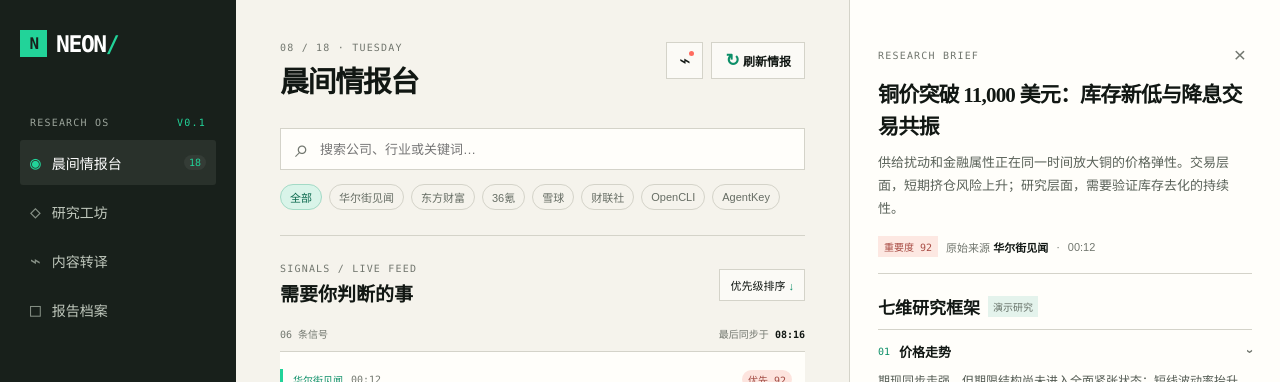
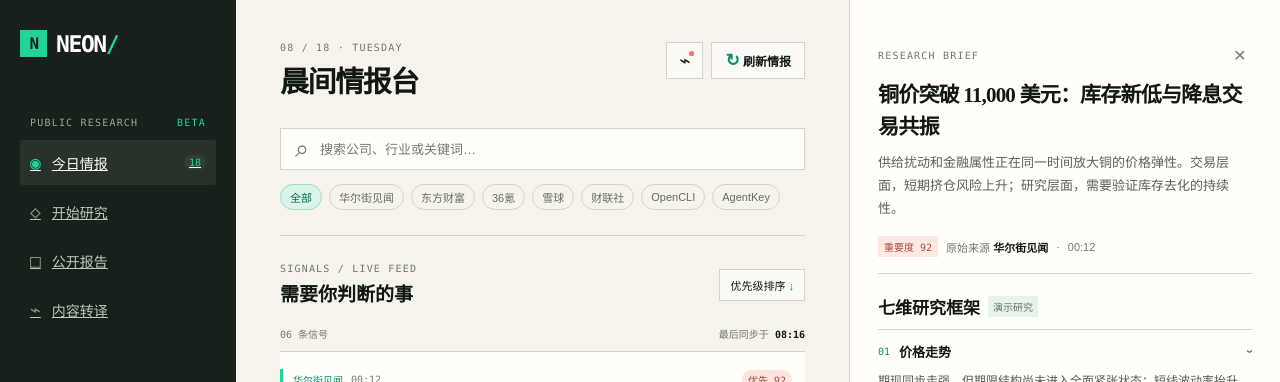
Before and after one commit to Mason0616/FinInfo, a Next.js app: page / in a window 1280 px wide. Shown: the top 382 px of the page. Built offline with nearby package versions, Linux system fonts and the light colour scheme.

Commit message:
feat: add route-aware public workbench shell

```diff
--- /dev/null
+++ b/src/app/research/page.tsx
@@ -0,0 +1,5 @@
+import { WorkbenchShell } from '@/components/layout/workbench-shell';
+
+export default function ResearchPage() {
+  return <WorkbenchShell><main className="main-area public-page"><p className="eyebrow">RESEARCH / STATIC PREVIEW</p><h1>开始研究</h1><p className="public-lede">研究输入页正在建设中。</p></main></WorkbenchShell>;
+}
--- a/src/components/dashboard/dashboard.tsx
+++ b/src/components/dashboard/dashboard.tsx
@@ -1,20 +1,18 @@
 'use client';
 
 import { useMemo, useState } from 'react';
+import { WorkbenchShell } from '@/components/layout/workbench-shell';
 import { sources } from '@/lib/demo-signals';
 import type { Signal } from '@/lib/domain';
 import { ContentStudio } from './content-studio';
 import { NewsFeed } from './news-feed';
 import { ResearchBrief } from './research-brief';
 
-const views = { intelligence: '晨间情报台', research: '研究工坊', content: '内容转译', archive: '报告档案' } as const;
-
 export function Dashboard({ initialSignals }: { initialSignals: Signal[] }) {
   const [source, setSource] = useState('全部');
   const [query, setQuery] = useState('');
   const [selectedId, setSelectedId] = useState(initialSignals[0]?.id ?? '');
   const [descending, setDescending] = useState(true);
-  const [view, setView] = useState<keyof typeof views>('intelligence');
   const [syncTime, setSyncTime] = useState('08:16');
   const [toast, setToast] = useState('');
   const visibleSignals = useMemo(() => initialSignals.filter((signal) => (source === '全部' || signal.source === source) && `${signal.title}${signal.summary}${signal.tags.join('')}`.toLowerCase().includes(query.trim().toLowerCase())).sort((a, b) => descending ? b.priority - a.priority : a.priority - b.priority), [descending, initialSignals, query, source]);
@@ -22,16 +20,12 @@
   const notify = (message: string) => { setToast(message); window.setTimeout(() => setToast(''), 2200); };
   const refresh = () => { const now = new Date(); setSyncTime(now.toLocaleTimeString('zh-CN', { hour: '2-digit', minute: '2-digit', hour12: false })); notify('晨间情报已刷新：8 个源连接正常'); };
 
-  return <div className="app-shell">
-    <aside className="sidebar"><a className="brand" href="#" aria-label="NEON 投研工作台主页"><span className="brand-mark">N</span><span>NEON<span className="brand-slash">/</span></span></a><div className="workspace-label">RESEARCH OS <span>V0.1</span></div>
-      <nav className="nav" aria-label="工作区">{Object.entries(views).map(([key, label], index) => <button className={`nav-item ${view === key ? 'active' : ''}`} key={key} onClick={() => { setView(key as keyof typeof views); notify(`已切换至${label}（MVP 演示）`); }}><span>{['◉', '◇', '⌁', '□'][index]}</span>{label}{key === 'intelligence' && <i>18</i>}</button>)}</nav>
-      <div className="sidebar-bottom"><div className="source-status"><span className="pulse" /><div><b>8 / 8</b><small>情报源在线</small></div></div><button className="user-card"><span className="avatar">Z</span><span><b>Zicarus</b><small>基金研究员</small></span><em>···</em></button></div>
-    </aside>
-    <main className="main-area"><header className="topbar"><div><p className="eyebrow">08 / 18 · TUESDAY</p><h1>{views[view]}</h1></div><div className="top-actions"><button className="icon-button" aria-label="通知">⌁<span className="notification" /></button><button className="refresh-button" onClick={refresh}><span>↻</span> 刷新情报</button></div></header>
+  return <WorkbenchShell>
+    <main className="main-area"><header className="topbar"><div><p className="eyebrow">08 / 18 · TUESDAY</p><h1>晨间情报台</h1></div><div className="top-actions"><button className="icon-button" aria-label="通知">⌁<span className="notification" /></button><button className="refresh-button" onClick={refresh}><span>↻</span> 刷新情报</button></div></header>
       <section className="command-strip"><label className="search"><span>⌕</span><input type="search" value={query} onChange={(event) => setQuery(event.target.value)} placeholder="搜索公司、行业或关键词…" aria-label="搜索新闻" /></label><div className="sources" aria-label="资讯来源筛选">{sources.map((item) => <button className={`source-chip ${source === item ? 'active' : ''}`} key={item} onClick={() => setSource(item)}>{item}</button>)}</div></section>
       <NewsFeed signals={visibleSignals} selectedId={selectedId} descending={descending} syncTime={syncTime} onSelect={setSelectedId} onToggleSort={() => setDescending(!descending)} />
     </main>
     <aside className="detail-panel"><div className="detail-head"><span className="eyebrow">RESEARCH BRIEF</span><button className="close-detail" aria-label="关闭详情">×</button></div>{selectedSignal && <ResearchBrief signal={selectedSignal} />}<ContentStudio onToast={notify} /></aside>
     <div className={`toast ${toast ? 'show' : ''}`} role="status">{toast}</div>
-  </div>;
+  </WorkbenchShell>;
 }
--- /dev/null
+++ b/src/components/layout/workbench-shell.tsx
@@ -0,0 +1,18 @@
+'use client';
+
+import Link from 'next/link';
+import { usePathname } from 'next/navigation';
+import type { ReactNode } from 'react';
+
+const navigation = [
+  { href: '/', label: '今日情报', icon: '◉' },
+  { href: '/research', label: '开始研究', icon: '◇' },
+  { href: '/reports', label: '公开报告', icon: '□' },
+  { href: '/translate', label: '内容转译', icon: '⌁' },
+];
+
+export function WorkbenchShell({ children }: { children: ReactNode }) {
+  const pathname = usePathname();
+
+  return <div className="app-shell workbench-shell"><aside className="sidebar"><Link className="brand" href="/" aria-label="NEON 研究工作台主页"><span className="brand-mark">N</span><span>NEON<span className="brand-slash">/</span></span></Link><div className="workspace-label">PUBLIC RESEARCH <span>BETA</span></div><nav className="nav" aria-label="工作区">{navigation.map((item) => <Link className={`nav-item ${pathname === item.href ? 'active' : ''}`} href={item.href} key={item.href}><span>{item.icon}</span>{item.label}{item.href === '/' && <i>18</i>}</Link>)}</nav><div className="sidebar-bottom"><div className="source-status"><span className="pulse" /><div><b>公开演示</b><small>静态资料模式</small></div></div><Link className="method-link" href="/about">关于与方法 <span>↗</span></Link></div></aside>{children}</div>;
+}
```
Also changed, not shown: 1 other file (tests, documents, lock files or other folders).
